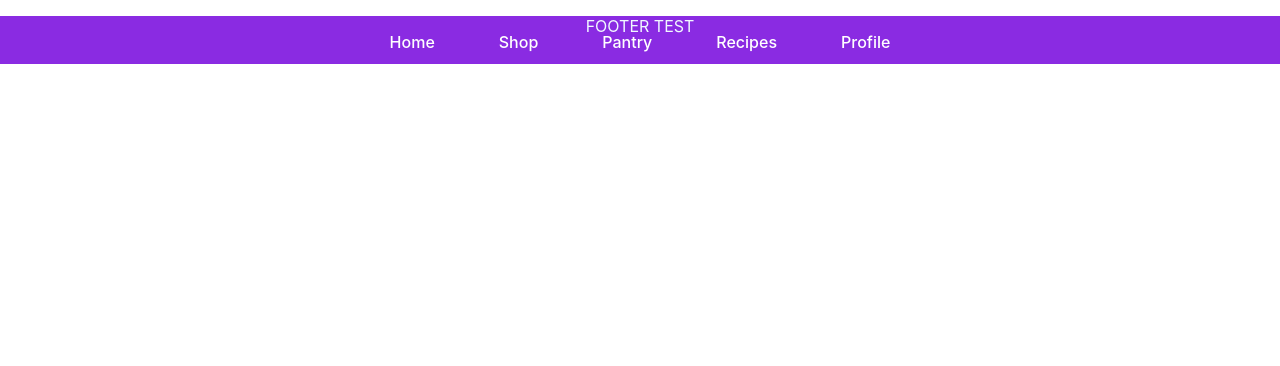
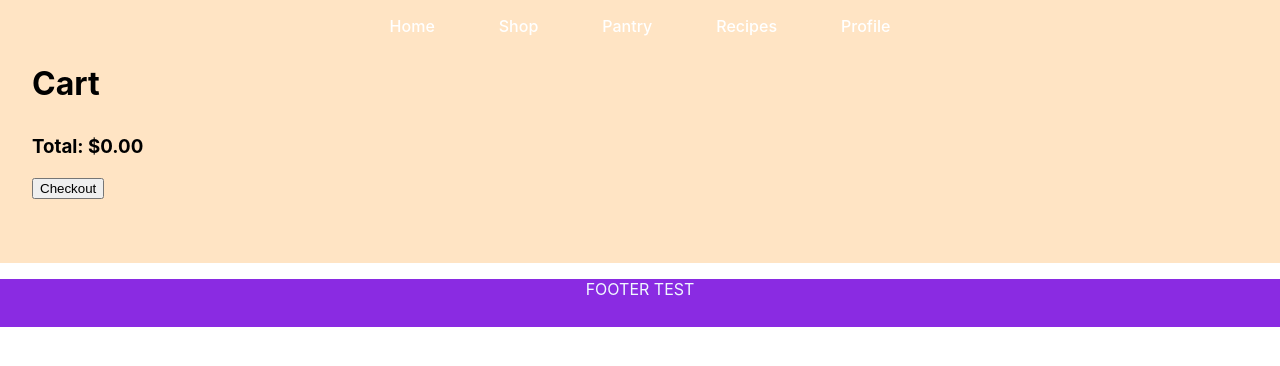
Before and after one commit to tuckerhumiston/pantry.com, a React (Create React App) app: page /cart in a window 1280 px wide. Shown: the top 366 px of the page. Built offline with nearby package versions, Linux system fonts and the light colour scheme.

Commit message:
Updated CartPage features

```diff
--- a/src/features/Shopping/Shopping.css
+++ b/src/features/Shopping/Shopping.css
@@ -14,7 +14,7 @@
 }
 
 h1 {
-    color: white;
+    color: white !important;
 
 }
 
--- a/src/features/Shopping/cart/CartItem.js
+++ b/src/features/Shopping/cart/CartItem.js
@@ -13,7 +13,7 @@ function CartItem({id, title, price, quantity=0}) {
           <p className="cartItem__title">{title}</p>
           <p className="cartItem__price">
             <small>$</small>
-            <strong>{price}</strong>
+            <strong>{(price * quantity).toFixed(2)}</strong>
           </p>
           <div className='cartItem__incrDec'>
             <button onClick={() => dispatch(decrementQuantity(id))}>-</button>
--- /dev/null
+++ b/src/features/Shopping/cart/CartPage.css
@@ -0,0 +1,12 @@
+.cart-page {
+    background-color: bisque;
+    margin: 0;
+    padding: 4em 2em;
+    /* text-align: center; */
+}
+
+.cart-page h1 {
+    color: black !important;
+    margin: 0;
+    margin-bottom: 1em;
+}
--- a/src/features/Shopping/cart/CartPage.js
+++ b/src/features/Shopping/cart/CartPage.js
@@ -2,12 +2,38 @@ import React from "react";
 import { useSelector } from "react-redux";
 import { selectCart } from './cartSlice';
 import CartItem from './CartItem';
+import './CartPage.css';
+
 
 export default function CartPage() {
     const cart = useSelector(selectCart);
 
+    const getTotal = () => {
+        let totalQuantity = 0;
+        let totalPrice = 0;
+        cart.cart.forEach(item => {
+          totalQuantity += item.quantity;
+          totalPrice += item.price * item.quantity;
+        })
+        totalPrice = totalPrice.toFixed(2);
+        return totalPrice;
+      }
+
+    const handleCheckout = () => {
+        console.log('testing checkout');
+
+        // Note:
+        //     1. First set up new state for the pantry items
+        //     2. Have this handleCheckout function temporarily remove all items from the cart and add them to the pantry.
+
+    }
+
+
+
+
     return (
-        <div>
+        <div className="cart-page">
+            <h1>Cart</h1>
             <div className="cart">
                 {cart.cart?.map( (item) => (
                     <CartItem
@@ -20,6 +46,8 @@ export default function CartPage() {
                     />
                 ))}
             </div>
+            <h3>Total: ${getTotal()}</h3>
+            <button onClick={() => handleCheckout()}>Checkout</button>
         </div>
     )
 }
```
